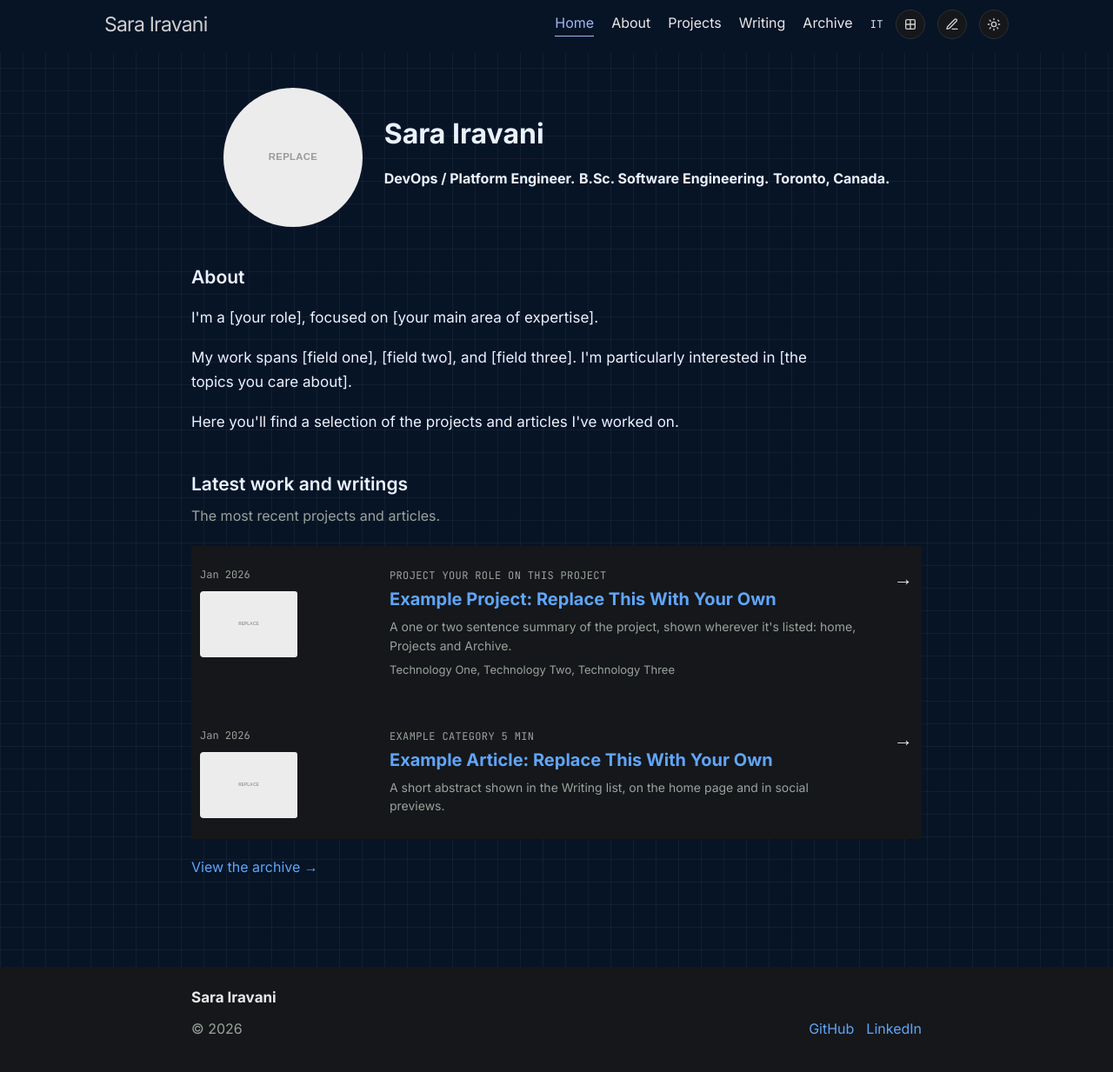
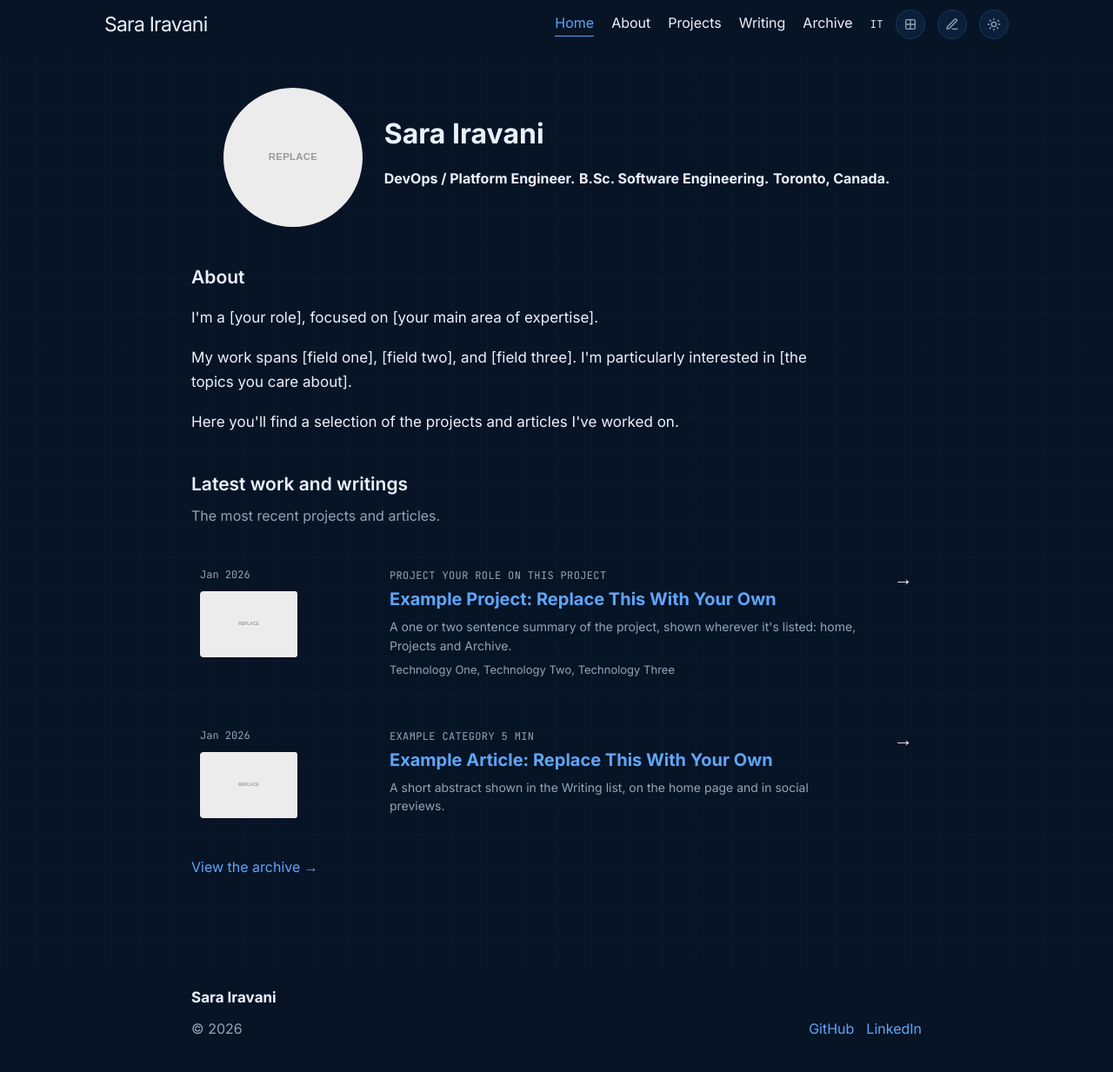
Before and after one commit to SaraIravani/SaraIravani-SaraIravani.github.io, a Jekyll site: the page built from index.html, in a window 1280 px wide. Shown: the whole page at 87% size. Built offline with Jekyll 4.4.1, drawn with Linux system fonts in a browser that asks for light colours.

Commit message:
Update style.css

```diff
--- a/css/style.css
+++ b/css/style.css
@@ -228,16 +228,14 @@ a:focus-visible { outline: 2px solid var(--accent); outline-offset: 3px; text-de
   .archive-year > h2 { margin-bottom: 10px; }
   .archive-item { grid-column: 1; grid-template-columns: 55px 1fr 20px; }
 }
-/* ===== Modern Font ===== */
+/* ===== SARA FINAL THEME ===== */
 
-/* ===== SARA MODERN TECH THEME ===== */
-
-:root {
+:root[data-theme="dark"] {
   --accent-base: #3b82f6;
   --accent: #60a5fa;
 
   --sans: "Inter", Arial, sans-serif;
-  --mono: "JetBrains Mono", monospace;
+  --mono: "JetBrains Mono", Consolas, monospace;
 
   --bg: #071426;
   --fg: #eaf2ff;
@@ -252,16 +250,28 @@ a:focus-visible { outline: 2px solid var(--accent); outline-offset: 3px; text-de
   color-scheme: dark;
 }
 
+/* Main page */
 body {
-  background:
-    linear-gradient(rgba(59, 130, 246, 0.035) 1px, transparent 1px),
-    linear-gradient(90deg, rgba(59, 130, 246, 0.035) 1px, transparent 1px),
-    #071426;
-  background-size: 40px 40px;
+  background-color: #071426;
   color: #eaf2ff;
   font-family: "Inter", Arial, sans-serif;
 }
 
+/* Blueprint grid */
+:root[data-bg="grid"] body {
+  background-image:
+    linear-gradient(rgba(59, 130, 246, 0.035) 1px, transparent 1px),
+    linear-gradient(90deg, rgba(59, 130, 246, 0.035) 1px, transparent 1px);
+  background-size: 40px 40px;
+}
+
+/* Force Inter even if the template's font toggle was previously saved */
+:root[data-font="hand"] body {
+  font-family: "Inter", Arial, sans-serif;
+  font-size: 16px;
+}
+
+/* Typography */
 h1,
 h2,
 h3,
@@ -277,10 +287,19 @@ button {
 
 code,
 pre,
-.mono {
-  font-family: "JetBrains Mono", monospace;
+.mono,
+.page-count,
+.item-heading > span,
+.item-role,
+.writing-topic,
+.writing-item time,
+.entry-row time,
+.archive-item time,
+.archive-item p {
+  font-family: "JetBrains Mono", Consolas, monospace;
 }
 
+/* Links */
 a {
   color: #60a5fa;
 }
@@ -289,31 +308,138 @@ a:hover {
   color: #93c5fd;
 }
 
+/* Header */
 .site-header {
-  background: rgba(7, 20, 38, 0.92);
-  border-bottom: 1px solid #183a5c;
+  background: #071426;
+  border-top-color: #183a5c;
+  border-bottom-color: #183a5c;
+}
+
+.site-title {
+  color: #eaf2ff;
+}
+
+/* Navigation */
+.page-link {
+  color: #eaf2ff;
+}
+
+.page-link:hover,
+.page-link.is-current {
+  color: #60a5fa;
+  border-bottom-color: #60a5fa;
+}
+
+/* Buttons */
+.nav-cv,
+.footer-cv {
+  background: #eaf2ff;
+  color: #071426 !important;
+}
+
+.nav-cv:hover,
+.footer-cv:hover {
+  background: #3b82f6;
+  color: #ffffff !important;
+}
+
+/* Controls */
+.nav-toggle,
+.theme-toggle,
+.bg-toggle,
+.font-toggle {
+  background: #0b1f3a;
+  border-color: #183a5c;
+  color: #91a4ba;
+}
+
+.nav-toggle:hover,
+.theme-toggle:hover,
+.bg-toggle:hover,
+.font-toggle:hover,
+.font-toggle.is-active {
+  border-color: #60a5fa;
+  color: #60a5fa;
+}
+
+/* Titles */
+.page-title {
+  color: #eaf2ff;
+}
+
+.section-title {
+  color: #eaf2ff;
+  border-bottom-color: #183a5c;
+}
+
+/* Content lists */
+.item-list,
+.blog-list,
+.writing-list,
+.recent-list {
+  background: transparent;
+  border-top-color: #183a5c;
 }
 
 .item,
-.archive-item,
-.article-card,
-.project-card {
-  background: rgba(11, 31, 58, 0.75);
+.blog-item,
+.writing-item,
+.entry-row,
+.archive-item {
+  border-bottom-color: #183a5c;
+}
+
+.item-title,
+.writing-item h2,
+.writing-item h3,
+.entry-row h2,
+.blog-item h2,
+.blog-item h3 {
+  color: #eaf2ff;
+}
+
+.item-desc {
+  color: #c7d6e8;
+}
+
+.item-role,
+.item-tags,
+.post-date,
+.page-intro,
+.section-intro,
+.writing-item div > p:last-child,
+.entry-technologies {
+  color: #91a4ba;
+}
+
+/* Cards / thumbnails */
+.item-thumb,
+.writing-item .entry-thumb,
+.entry-row .entry-thumb {
+  background: #0b1f3a;
+}
+
+/* Code */
+.article-content pre,
+.article-content code {
+  background: #0b1f3a;
   border-color: #183a5c;
 }
 
-button,
-.btn {
-  background: #2563eb;
-  color: white;
-}
-
-button:hover,
-.btn:hover {
-  background: #3b82f6;
-}
-
-footer {
+/* Footer */
+.site-footer {
+  background: #071426;
   border-top-color: #183a5c;
   color: #91a4ba;
 }
+
+.footer-heading {
+  color: #eaf2ff;
+}
+
+/* Mobile */
+@media screen and (max-width: 700px) {
+  body {
+    background-color: #071426;
+  }
+}
```
